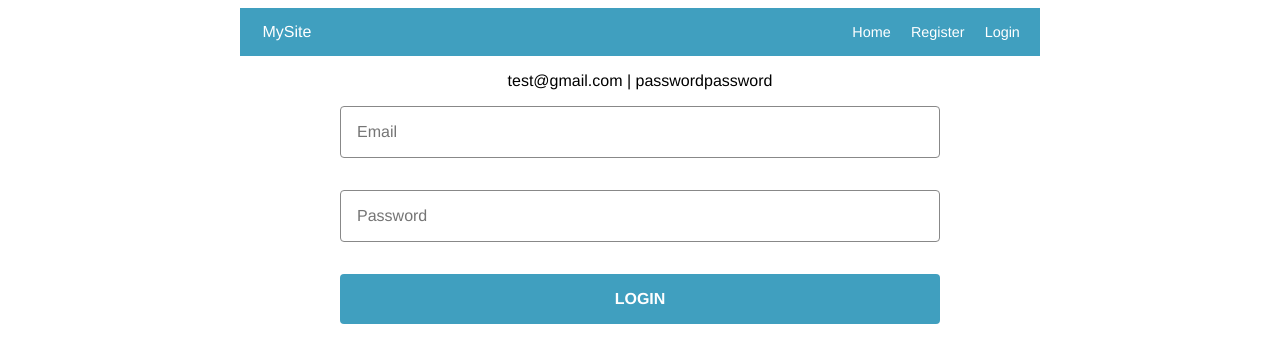
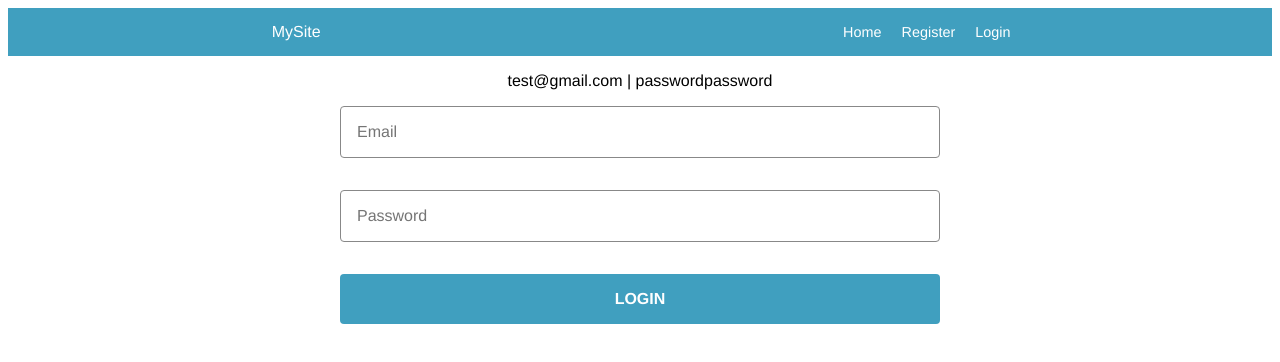
Before and after one commit to waterproofpatch/vue-python-template, a Vue app in the folder frontend/: page /#/login in a window 1280 px wide. Shown: the top 362 px of the page. Built offline with nearby package versions, Linux system fonts and the light colour scheme.

Commit message:
some size changes

```diff
--- a/frontend/src/App.vue
+++ b/frontend/src/App.vue
@@ -1,7 +1,9 @@
 <template>
   <div id="app" class="container">
     <Header></Header>
-    <router-view></router-view>
+    <div class="inner-container">
+      <router-view></router-view>
+    </div>
   </div>
 </template>
 
@@ -32,11 +34,15 @@ div.container {
   display: flex;
   background: var(--main-bg-color);
   flex-direction: column;
-  width: 800px;
+  align-items: center;
+  width: 100%;
   color: black;
   font-family: "Helvetica Neue", Arial, sans-serif;
   font-weight: 300;
   margin: auto;
+}
+div.inner-container {
+  width: 60%;
 }
 .form-container {
   align-items: center;
--- a/frontend/src/components/Header.vue
+++ b/frontend/src/components/Header.vue
@@ -1,5 +1,6 @@
 <template>
   <div class="header">
+    <div class="inner-header">
       <div>
         MySite
       </div>
@@ -21,6 +22,7 @@
             <router-link to="/index" @click.native="doLogout">Logout</router-link>
           </li>
         </ul>
+      </div>
     </div>
   </div>
 </template>
@@ -51,21 +53,22 @@ export default {
 <!-- Add "scoped" attribute to limit CSS to this component only -->
 <style scoped>
 .header {
+  background-color: #409fbf;
+  width: 100%;
+}
+.inner-header {
+  color: white;
+  padding: 0 0 0 1.4em;
   display: flex;
   flex-direction: row;
-  flex-wrap: row wrap;
   align-items: center;
-  justify-content: space-between;
-  background-color: #409fbf;
-  color: white;
-  padding: 0 0 0 1.4em;
+  justify-content: space-around;
 }
-.header ul {
+.inner-header ul {
+  list-style-type: none;
   display: flex;
-  flex-flow: row wrap;
-  list-style-type: none;
 }
-.header ul li {
+.inner-header ul li {
   padding: 0 1.4em 0 0;
   font-size: 0.9em;
 }
```
Lines whose indentation alone changed are shown as unchanged.
